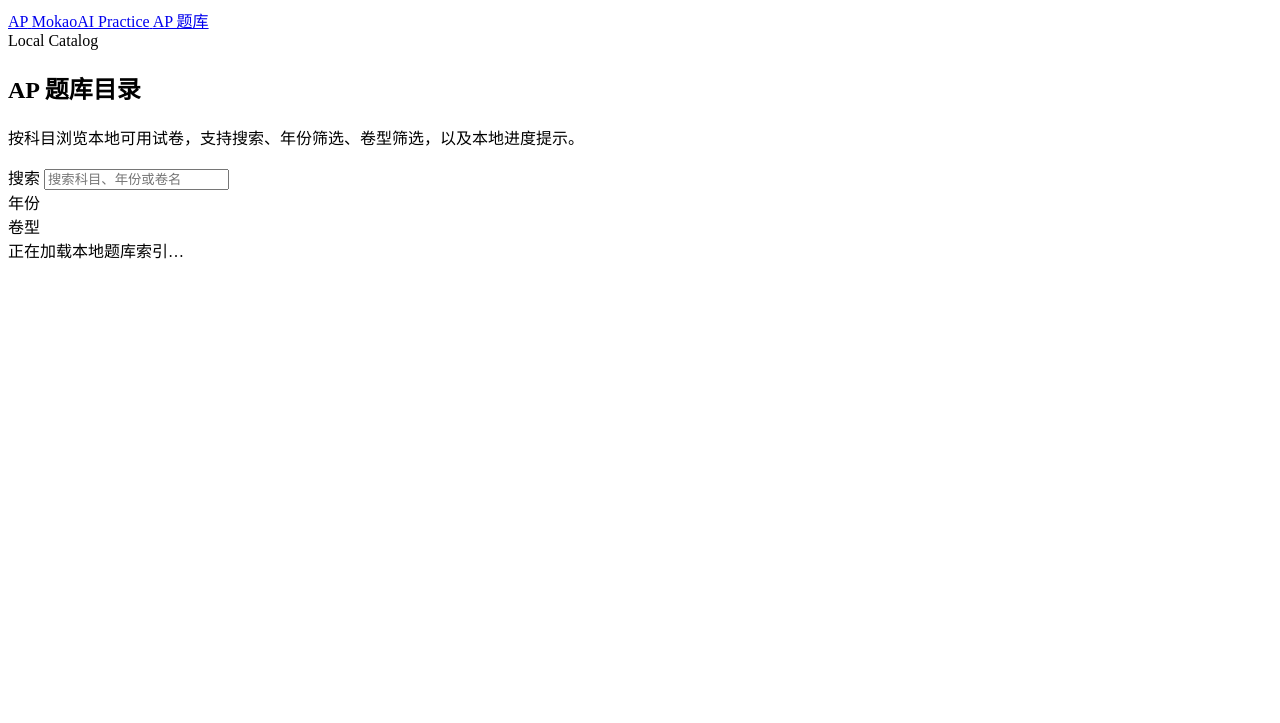
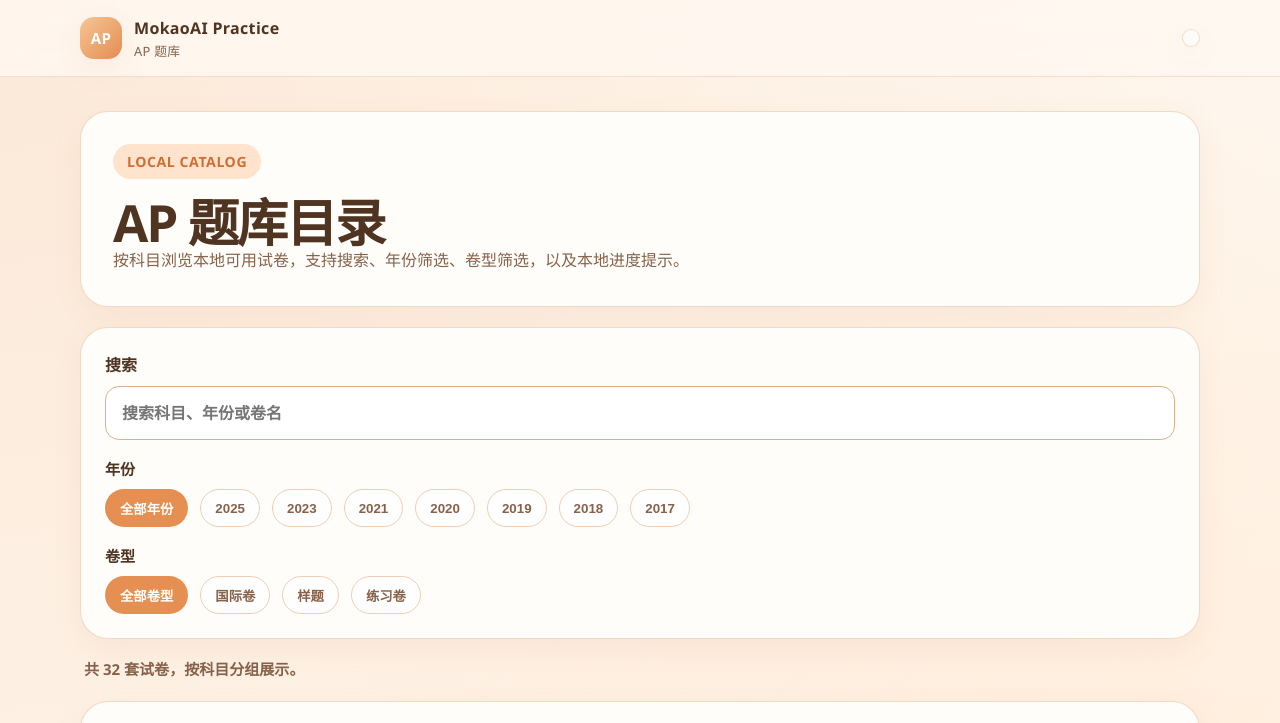
Before and after one commit to Arthurchen-01/AP-Learning-Web-01, a plain HTML site: page ap/index.html in a window 1280 px wide. Shown: the top 723 px of the page. Drawn offline with Linux system fonts and the light colour scheme.

Commit message:
Fix site-base.js path: ap/index.html needs ../../assets/ not ./assets/

```diff
--- a/ap/index.html
+++ b/ap/index.html
@@ -6,7 +6,7 @@
   <title>AP 题库</title>
   <meta name="robots" content="noindex">
   <script>var m=location.pathname.match(/^\/(AP-Learning-Web-0\d)(?:\/|$)/);window._b='/'+(m?m[1]:'AP-Learning-Web');</script>
-  <script src="assets/site-base.js"></script>
+  <script src="../../assets/site-base.js"></script>
   <script>document.write('<link rel="stylesheet" href="'+window.sitePath('/ap/catalog.css')+'">');</script>
 </head>
 <body>
```
